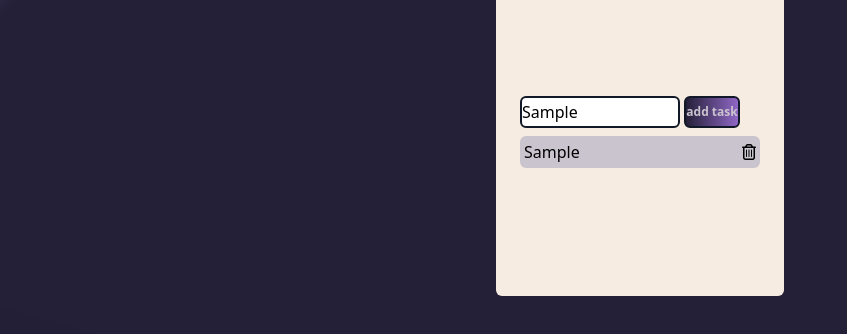
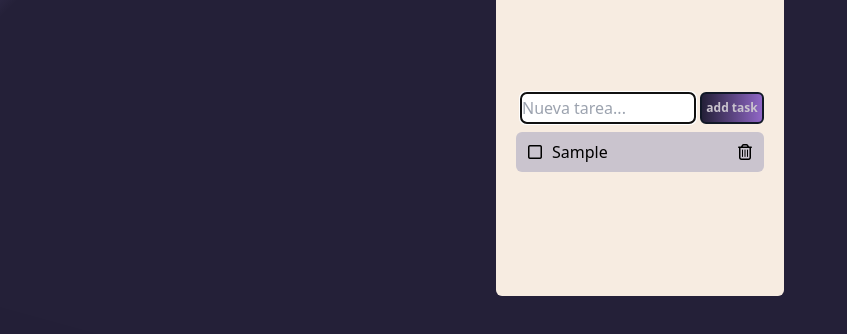
Before and after one commit to Riblast/To-Doo_App, a website: page index.html in a window 1280 px wide. Both pictures are taken after typing "Sample" into the empty fields and a click on the button "add task". Shown: the part 282-616 px from the top of the page, without its empty margins (0-847 px from the left). Drawn offline with Linux system fonts and the light colour scheme.

Commit message:
añadiendo creacion de varias notas

```diff
--- a/index.html
+++ b/index.html
@@ -13,25 +13,22 @@
         To-Doo App
     </h1>
     <main class="bg-c2 items-baseline place-content-center w-72 h-80 rounded-md p-4">
-            <div id="formulario" class="flex mb-2 mx-2 h-8">
+            <form id="formulario" class="flex place-content-between mb-2 mx-1 h-8">
                 <label for="textInput"></label>
-                <input id="input" class="rounded-md border-2 w-40 border-gray-900" type="text" name="textInput" placeholder="Nueva tarea..." autofocus>
-                <button id="btn" class="rounded-md w-14 bg-v2 border-2 border-gray-900 ml-1 font-bold text-xs bg-gradient-to-l from-v2 to-v1 text-c1">add task</button>
-            </div>
-            <div id="lista-tareas" >
-                <div id="tarea" class="bg-c1 rounded-md place-content-between items-center flex  p-1 min-h-8 m-2">
-                    <p id="parrafoNota">Todavía no has creado una nota</p>
-                    <h3>
-                        <i class="fa-regular fa-trash-can"></i>
-                    </h3>
-                </div>
+                <input id="input" class="rounded-md border-2 w-44 border-gray-900" type="text" name="textInput" placeholder="Nueva tarea..." autofocus>
+                <button id="btn" class="rounded-md w-16 bg-v2 border-2 border-gray-900 font-bold text-xs bg-gradient-to-l from-v2 to-v1 text-c1">add task</button>
+            </form>
+            <div id="lista-tareas">
             </div>
     </main>
     <template id="template">
-        <div id="tarea" class="bg-c1 rounded-md place-content-between items-center flex p-1 h-8 m-2">
-            <p>Tarea 1</p>
+        <div id="tarea" class="bg-c1 rounded-md place-content-between flex items-center  p-1 min-h-8 mx-1 my-2">
             <h3>
-                <i class="fa-regular fa-trash-can"></i>
+                <i class="fa-regular fa-square m-2" role="button"></i>
+            </h3>
+            <p id="parrafoNota" class="w-44 break-words">Todavía no has creado una nota</p>
+            <h3>
+                <i class="fa-regular fa-trash-can m-2" role="button"></i>
             </h3>
         </div>
     </template>
--- a/js/main.js
+++ b/js/main.js
@@ -1,12 +1,52 @@
-/*const formulario = document.getElementById("formulario")
+const formulario = document.getElementById("formulario")
 const listaTareas = document.getElementById("lista-tareas")
 const input = document.getElementById("input")
 const template = document.getElementById("template").content
+const fragment = document.createDocumentFragment()
+let tareas = {}
 
-let noteContent;
-let note = "Todavía no has creado una nota";
-let noteSaves = [] */
+formulario.addEventListener("submit", e => {
+    e.preventDefault()
 
+    setTarea(e)
+})
+
+function setTarea(e){
+    if(input.value.trim() === ""){
+        return
+    }
+    const tarea = {
+        id: Date.now(),
+        texto: input.value,
+        estado: false
+    }
+    tareas[tarea.id] = tarea
+    formulario.reset()
+    input.focus()
+    imprimirTareas()
+}
+
+function imprimirTareas() {
+    listaTareas.innerHTML = ""
+    Object.values(tareas).forEach(tarea => {
+        const clone = template.cloneNode(true)
+        clone.querySelector("p").textContent = tarea.texto
+        fragment.appendChild(clone)
+    })
+    listaTareas.appendChild(fragment)
+}
+
+
+
+
+
+
+
+
+
+
+
+/*
 document.getElementById("btn").onclick = añadirNota;
 parrafo = document.getElementById("parrafoNota")
 
@@ -22,58 +62,4 @@ function añadirNota() {
     else {
         alert("Ingrese un valor válido")
     }
-}
-
-
-
-
-
-
-
-/*
-window.onload = startFunction;
-
-function startFunction() {
-        let start = prompt("Bienvenido, quiere crear una nueva nota o ver las últimas creadas?\n Para crear una nueva nota ingrese 1\n Para ver las últimas notas ingrese 2")
-    if (parseInt(start) === 1) {
-        newNote();
-        startFunction();
-    }
-    else if (parseInt(start) === 2) {
-        for (let index = 0; index < noteSaves.length; index++) {
-            alert(noteSaves[index])
-        }
-        while (noteSaves = []) {
-            alert(note);
-            break;
-        }
-        startFunction();
-    }
-    else if(start === null){
-        return;
-    }
-    else {
-        alert("Ingrese un valor válido")
-        startFunction();
-    }
-}
-
-function newNote () {
-    noteTitle = prompt("Ingrese el título de la nota");
-    if (noteTitle === null){
-        return;
-    }
-    else if (noteTitle == "") {
-        alert("Ingrese algún título")
-    }
-    noteContent = prompt("Perfecto!, a continuación escriba el contenido de la nota")
-    if (noteContent === null) {
-        return;
-    }
-    while (noteTitle != "" && noteContent != "") {
-        note = `${(noteTitle)} \n\n ${noteContent}`;
-        alert("Su nota ha sido guardada con éxito: \n" + note)
-        noteSaves.push(note)
-        return;
-    }
-} */
+}*/
```
Also changed, not shown: css/main.css.
